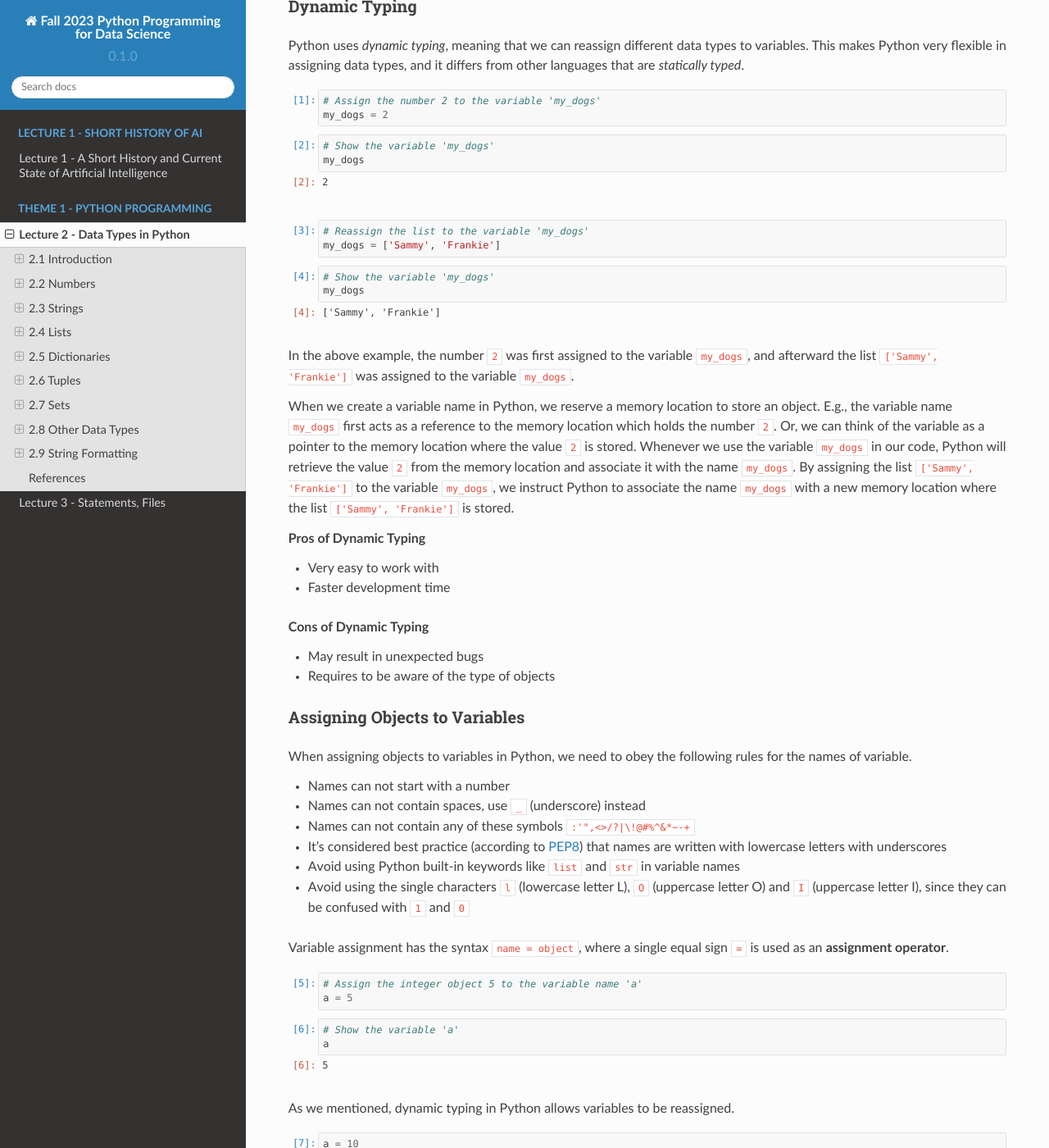
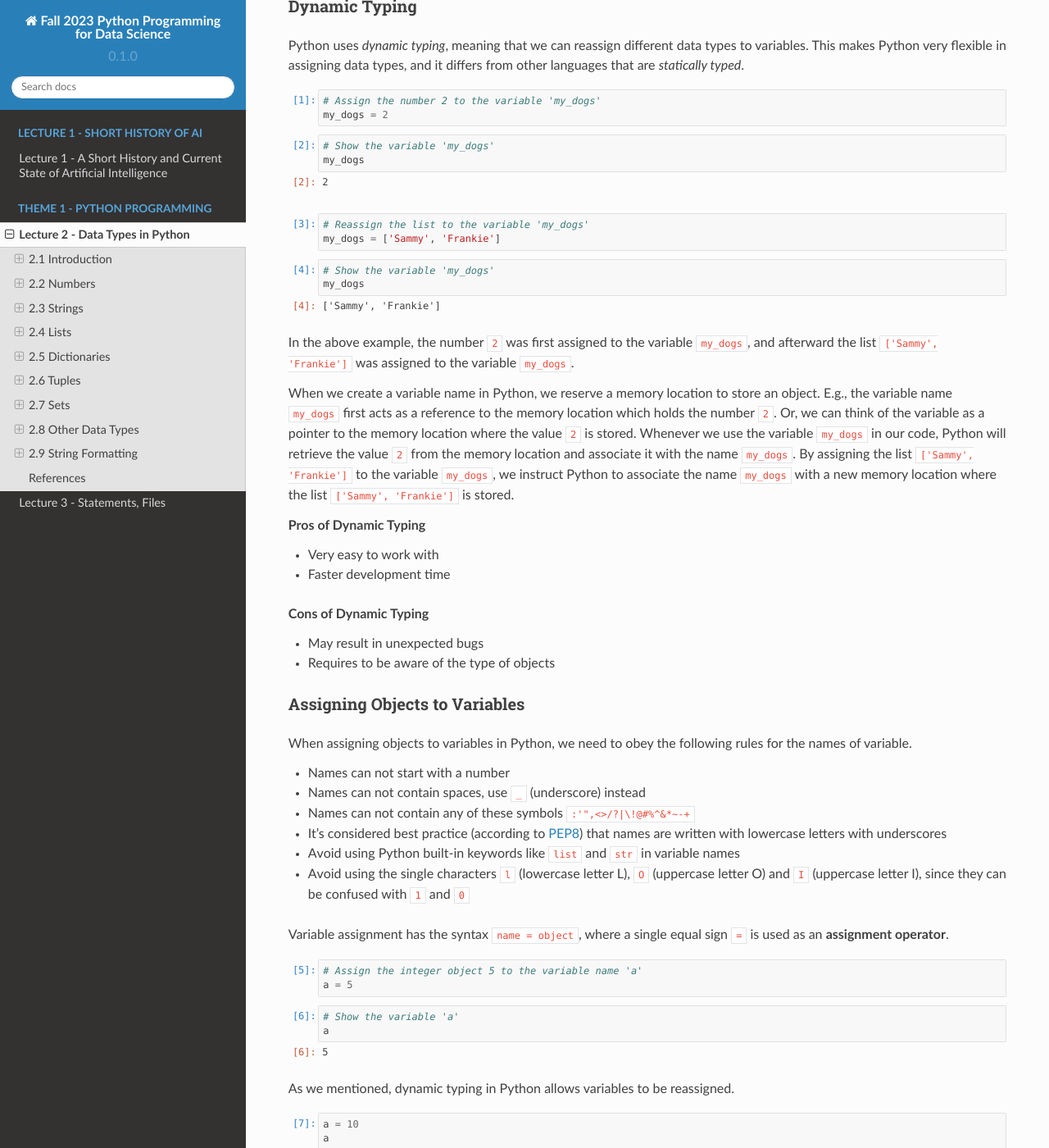
Before and after one commit to avakanski/Fall-2023-Python-Programming-for-Data-Science, a Sphinx documentation site: the page built from docs/Lectures/Theme_1-Python_Programming/Lecture_2-Data_Types_in_Python/Lecture_2-Data_Types.ipynb, in a window 1280 px wide and 1400 px high, scrolled down 1276 px. Shown: the whole window at 82% size. Built offline with Sphinx 7.4.7 and the Read the Docs theme 2.0.0, drawn with Linux system fonts in a browser that asks for light colours.

Commit message:
Update style.css

```diff
--- a/docs/_static/css/style.css
+++ b/docs/_static/css/style.css
@@ -12,7 +12,7 @@ div.output_area.docutils.container {
 }
 
 div.nboutput.nblast.docutils.container {
-  margin-bottom: 24px;
+  margin-bottom: 16px;
 }
 
 /* Reduce margin after text cells from 24px to 12px */
```
